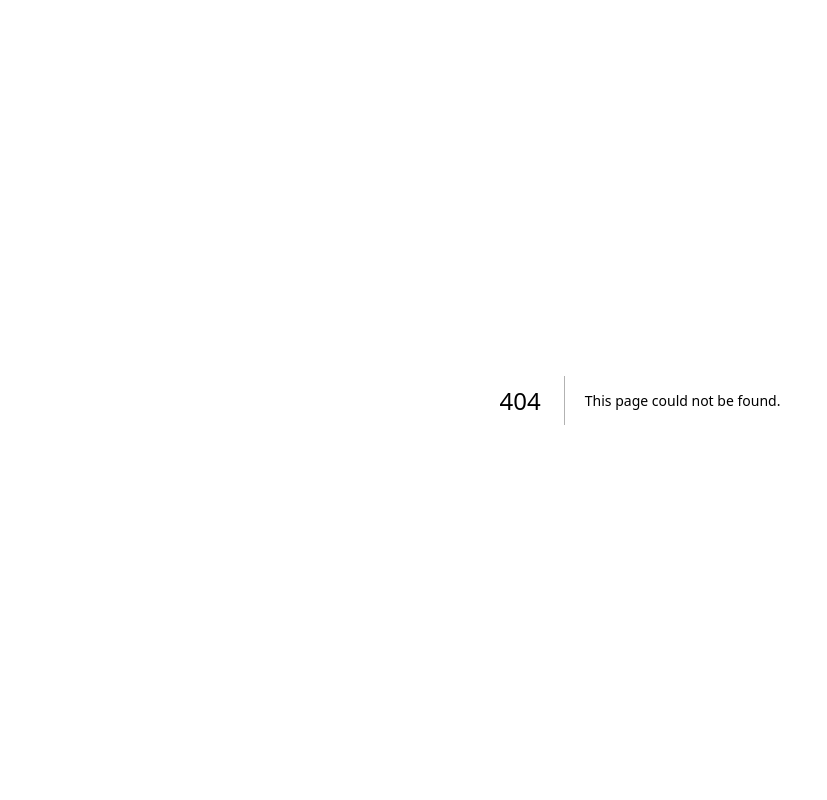
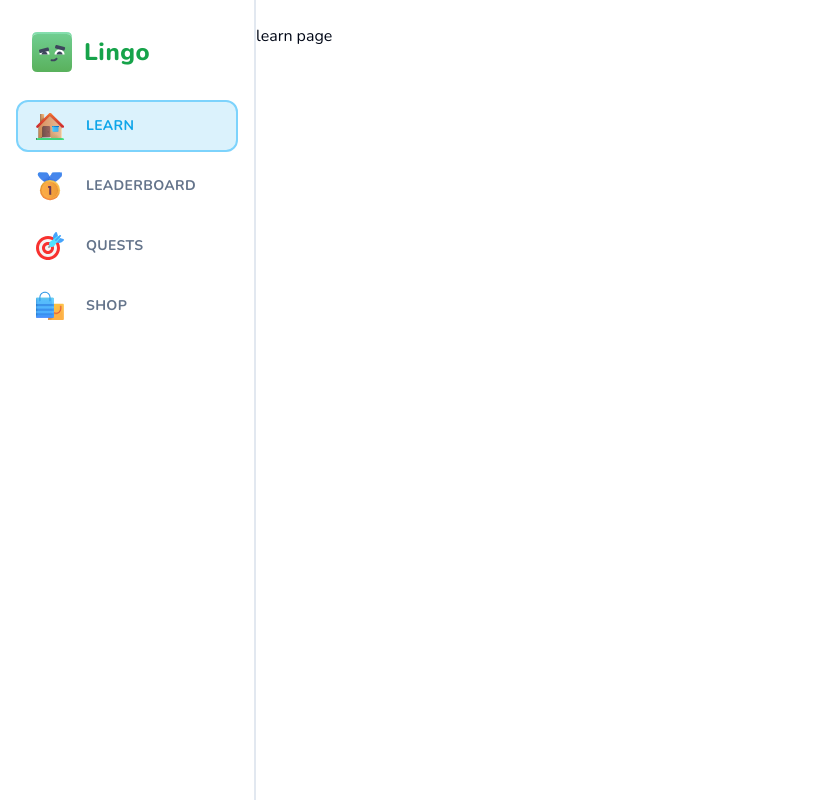
Before and after one commit to AnkurYadav65439/lingo, a Next.js app: page /learn in a window 1280 px wide. Before the commit this address had no page. Shown: the whole page, without its empty margins (0-827 px from the left). Built offline with nearby package versions, Linux system fonts and the light colour scheme.

Commit message:
leaarn page with sidebar

```diff
--- /dev/null
+++ b/app/(main)/layout.tsx
@@ -0,0 +1,18 @@
+import MobileHeader from "@/components/shared/mobile-header"
+import Sidebar from "@/components/shared/sidebar"
+
+const mainLayout = ({ children }: { children: React.ReactNode }) => {
+    return (
+        <>
+            <MobileHeader />
+            <Sidebar className="hidden lg:flex" />
+            <main className="lg:pl-[256px] h-full pt-[50px] lg:pt-0">
+                <div className="max-w-[1056px] mx-auto pt-6 h-full">
+                    {children}
+                </div>
+            </main>
+        </>
+    )
+}
+
+export default mainLayout
--- /dev/null
+++ b/app/(main)/learn/page.tsx
@@ -0,0 +1,11 @@
+import React from 'react'
+
+const LearnPage = () => {
+    return (
+        <div>
+            learn page
+        </div>
+    )
+}
+
+export default LearnPage
--- a/app/(marketing)/header.tsx
+++ b/app/(marketing)/header.tsx
@@ -1,17 +1,13 @@
 import { Button } from "@/components/ui/button"
 import { ClerkLoaded, ClerkLoading, SignInButton, SignedIn, SignedOut, UserButton } from "@clerk/nextjs"
 import { Loader } from "lucide-react"
+import Logo from "@/components/shared/logo"
 
 const Header = () => {
     return (
         <header className="h-20 w-full border-b-2 border-slate-200 px-4">
             <div className="h-full lg:max-w-screen-lg mx-auto flex items-center justify-between">
-                <div className="pt-8 pb-7 pl-4 flex items-center gap-x-3">
-                    <img src="/mascot.svg" alt="Mascot" height={40} width={40} />
-                    <h1 className="text-2xl font-extrabold text-green-600 tracking-wide">
-                        Lingo
-                    </h1>
-                </div>
+                <Logo height={40} width={40} />
                 <ClerkLoading>
                     <Loader className="h-5 w-5 text-muted-foreground animate-spin" />
                 </ClerkLoading>
--- /dev/null
+++ b/components/shared/logo.tsx
@@ -0,0 +1,13 @@
+
+const logo = ({ height, width }: { height: number, width: number }) => {
+    return (
+        <div className="pt-8 pb-7 pl-4 flex items-center gap-x-3">
+            <img src="/mascot.svg" alt="Mascot" height={height} width={width} />
+            <h1 className="text-2xl font-extrabold text-green-600 tracking-wide">
+                Lingo
+            </h1>
+        </div>
+    )
+}
+
+export default logo
--- /dev/null
+++ b/components/shared/mobile-header.tsx
@@ -0,0 +1,13 @@
+import React from 'react'
+import MobileSidebar from './mobile-sidebar'
+
+const MobileHeader = () => {
+  return (
+    <nav className='lg:hidden fixed px-6 h-[50px] flex items-center bg-green-500 border-b top-0 w-full z-50'>
+      <MobileSidebar />
+    </nav>
+
+  )
+}
+
+export default MobileHeader
--- /dev/null
+++ b/components/shared/mobile-sidebar.tsx
@@ -0,0 +1,27 @@
+import {
+    Sheet,
+    SheetClose,
+    SheetContent,
+    SheetDescription,
+    SheetFooter,
+    SheetHeader,
+    SheetTitle,
+    SheetTrigger,
+} from "@/components/ui/sheet"
+import { Menu } from "lucide-react"
+import Sidebar from "@/components/shared/sidebar"
+
+const MobileSidebar = () => {
+    return (
+        <Sheet>
+            <SheetTrigger>
+                <Menu />
+            </SheetTrigger>
+            <SheetContent className="p-0 z-[100]" side="left">
+                <Sidebar />
+            </SheetContent>
+        </Sheet>
+    )
+}
+
+export default MobileSidebar
--- /dev/null
+++ b/components/shared/sidebar-item.tsx
@@ -0,0 +1,38 @@
+'use client'
+
+import { Button } from '../ui/button';
+import Image from 'next/image';
+import Link from 'next/link';
+import { usePathname } from 'next/navigation';
+
+type Props = {
+    label: string;
+    href: string;
+    iconSrc: string;
+}
+
+const SidebarItem = ({ label, href, iconSrc }: Props) => {
+    const pathname = usePathname();
+    const active = href === pathname;
+
+    return (
+        <Button
+            variant={`${active ? 'sidebarOutline' : 'sidebar'}`}
+            className='justify-start h-[52px]'
+            asChild
+        >
+            <Link href={href}>
+                <Image
+                    src={iconSrc}
+                    alt={label}
+                    className='mr-5'
+                    width={32}
+                    height={32}
+                />
+                {label}
+            </Link>
+        </Button>
+    )
+}
+
+export default SidebarItem
--- /dev/null
+++ b/components/shared/sidebar.tsx
@@ -0,0 +1,40 @@
+import { cn } from '@/lib/utils'
+import Logo from "@/components/shared/logo"
+import Link from 'next/link'
+import SidebarItem from './sidebar-item'
+import { sidebarItems } from '@/constants'
+import { ClerkLoaded, ClerkLoading, UserButton } from '@clerk/nextjs'
+import { Loader } from 'lucide-react'
+
+const sidebar = ({ className }: { className?: string }) => {
+    return (
+        <aside className={cn('flex flex-col h-full lg:w-[256px] lg:fixed left-0 top-0 px-4 border-r-2', className)}>
+            <Link href="/learn">
+                <Logo height={40} width={40} />
+            </Link>
+            <div className='flex flex-col gap-y-2 flex-1'>
+                {sidebarItems.map((sidebarItem) => {
+                    const { label, href, iconSrc } = sidebarItem;
+                    return (
+                        <SidebarItem
+                            label={label}
+                            href={href}
+                            iconSrc={iconSrc}
+                            key={href}
+                        />
+                    );
+                })}
+            </div>
+            <div className="p-4">
+                <ClerkLoading>
+                    <Loader className='h-5 w-5 text-muted-foreground animate-spin' />
+                </ClerkLoading>
+                <ClerkLoaded>
+                    <UserButton afterSignOutUrl='/'/>
+                </ClerkLoaded>
+            </div>
+        </aside>
+    )
+}
+
+export default sidebar
--- /dev/null
+++ b/components/ui/sheet.tsx
@@ -0,0 +1,140 @@
+"use client"
+
+import * as React from "react"
+import * as SheetPrimitive from "@radix-ui/react-dialog"
+import { cva, type VariantProps } from "class-variance-authority"
+import { X } from "lucide-react"
+
+import { cn } from "@/lib/utils"
+
+const Sheet = SheetPrimitive.Root
+
+const SheetTrigger = SheetPrimitive.Trigger
+
+const SheetClose = SheetPrimitive.Close
+
+const SheetPortal = SheetPrimitive.Portal
+
+const SheetOverlay = React.forwardRef<
+  React.ElementRef<typeof SheetPrimitive.Overlay>,
+  React.ComponentPropsWithoutRef<typeof SheetPrimitive.Overlay>
+>(({ className, ...props }, ref) => (
+  <SheetPrimitive.Overlay
+    className={cn(
+      "fixed inset-0 z-50 bg-black/80  data-[state=open]:animate-in data-[state=closed]:animate-out data-[state=closed]:fade-out-0 data-[state=open]:fade-in-0",
+      className
+    )}
+    {...props}
+    ref={ref}
+  />
+))
+SheetOverlay.displayName = SheetPrimitive.Overlay.displayName
+
+const sheetVariants = cva(
+  "fixed z-50 gap-4 bg-background p-6 shadow-lg transition ease-in-out data-[state=open]:animate-in data-[state=closed]:animate-out data-[state=closed]:duration-300 data-[state=open]:duration-500",
+  {
+    variants: {
+      side: {
+        top: "inset-x-0 top-0 border-b data-[state=closed]:slide-out-to-top data-[state=open]:slide-in-from-top",
+        bottom:
+          "inset-x-0 bottom-0 border-t data-[state=closed]:slide-out-to-bottom data-[state=open]:slide-in-from-bottom",
+        left: "inset-y-0 left-0 h-full w-3/4 border-r data-[state=closed]:slide-out-to-left data-[state=open]:slide-in-from-left sm:max-w-sm",
+        right:
+          "inset-y-0 right-0 h-full w-3/4  border-l data-[state=closed]:slide-out-to-right data-[state=open]:slide-in-from-right sm:max-w-sm",
+      },
+    },
+    defaultVariants: {
+      side: "right",
+    },
+  }
+)
+
+interface SheetContentProps
+  extends React.ComponentPropsWithoutRef<typeof SheetPrimitive.Content>,
+    VariantProps<typeof sheetVariants> {}
+
+const SheetContent = React.forwardRef<
+  React.ElementRef<typeof SheetPrimitive.Content>,
+  SheetContentProps
+>(({ side = "right", className, children, ...props }, ref) => (
+  <SheetPortal>
+    <SheetOverlay />
+    <SheetPrimitive.Content
+      ref={ref}
+      className={cn(sheetVariants({ side }), className)}
+      {...props}
+    >
+      {children}
+      <SheetPrimitive.Close className="absolute right-4 top-4 rounded-sm opacity-70 ring-offset-background transition-opacity hover:opacity-100 focus:outline-none focus:ring-2 focus:ring-ring focus:ring-offset-2 disabled:pointer-events-none data-[state=open]:bg-secondary">
+        <X className="h-4 w-4" />
+        <span className="sr-only">Close</span>
+      </SheetPrimitive.Close>
+    </SheetPrimitive.Content>
+  </SheetPortal>
+))
+SheetContent.displayName = SheetPrimitive.Content.displayName
+
+const SheetHeader = ({
+  className,
+  ...props
+}: React.HTMLAttributes<HTMLDivElement>) => (
+  <div
+    className={cn(
+      "flex flex-col space-y-2 text-center sm:text-left",
+      className
+    )}
+    {...props}
+  />
+)
+SheetHeader.displayName = "SheetHeader"
+
+const SheetFooter = ({
+  className,
+  ...props
+}: React.HTMLAttributes<HTMLDivElement>) => (
+  <div
+    className={cn(
+      "flex flex-col-reverse sm:flex-row sm:justify-end sm:space-x-2",
+      className
+    )}
+    {...props}
+  />
+)
+SheetFooter.displayName = "SheetFooter"
+
+const SheetTitle = React.forwardRef<
+  React.ElementRef<typeof SheetPrimitive.Title>,
+  React.ComponentPropsWithoutRef<typeof SheetPrimitive.Title>
+>(({ className, ...props }, ref) => (
+  <SheetPrimitive.Title
+    ref={ref}
+    className={cn("text-lg font-semibold text-foreground", className)}
+    {...props}
+  />
+))
+SheetTitle.displayName = SheetPrimitive.Title.displayName
+
+const SheetDescription = React.forwardRef<
+  React.ElementRef<typeof SheetPrimitive.Description>,
+  React.ComponentPropsWithoutRef<typeof SheetPrimitive.Description>
+>(({ className, ...props }, ref) => (
+  <SheetPrimitive.Description
+    ref={ref}
+    className={cn("text-sm text-muted-foreground", className)}
+    {...props}
+  />
+))
+SheetDescription.displayName = SheetPrimitive.Description.displayName
+
+export {
+  Sheet,
+  SheetPortal,
+  SheetOverlay,
+  SheetTrigger,
+  SheetClose,
+  SheetContent,
+  SheetHeader,
+  SheetFooter,
+  SheetTitle,
+  SheetDescription,
+}
--- a/constants/index.ts
+++ b/constants/index.ts
@@ -1,3 +1,26 @@
+export const sidebarItems = [
+    {
+        label: "Learn",
+        href: "/learn",
+        iconSrc: "/learn.svg"
+    },
+    {
+        label: "Leaderboard",
+        href: "/Leaderboard",
+        iconSrc: "/leaderboard.svg"
+    },
+    {
+        label: "quests",
+        href: "/quests",
+        iconSrc: "/quests.svg"
+    },
+    {
+        label: "shop",
+        href: "/shop",
+        iconSrc: "/shop.svg"
+    }
+]
+
 export const flags = [
     {
         image: "/es.svg",
--- a/middleware.ts
+++ b/middleware.ts
@@ -1,6 +1,6 @@
 import { clerkMiddleware, createRouteMatcher } from '@clerk/nextjs/server'
 
-const isPublicRoute = createRouteMatcher(['/']);
+const isPublicRoute = createRouteMatcher(['/', '/learn', '/leaderboard', '/quests', '/shop']);
 
 export default clerkMiddleware((auth, request) => {
     if (!isPublicRoute(request)) {
--- a/package.json
+++ b/package.json
@@ -10,6 +10,7 @@
   },
   "dependencies": {
     "@clerk/nextjs": "^5.1.6",
+    "@radix-ui/react-dialog": "^1.1.1",
     "@radix-ui/react-slot": "^1.1.0",
     "class-variance-authority": "^0.7.0",
     "clsx": "^2.1.1",
```
Also changed, not shown: 1 other file (tests, documents, lock files or other folders).
